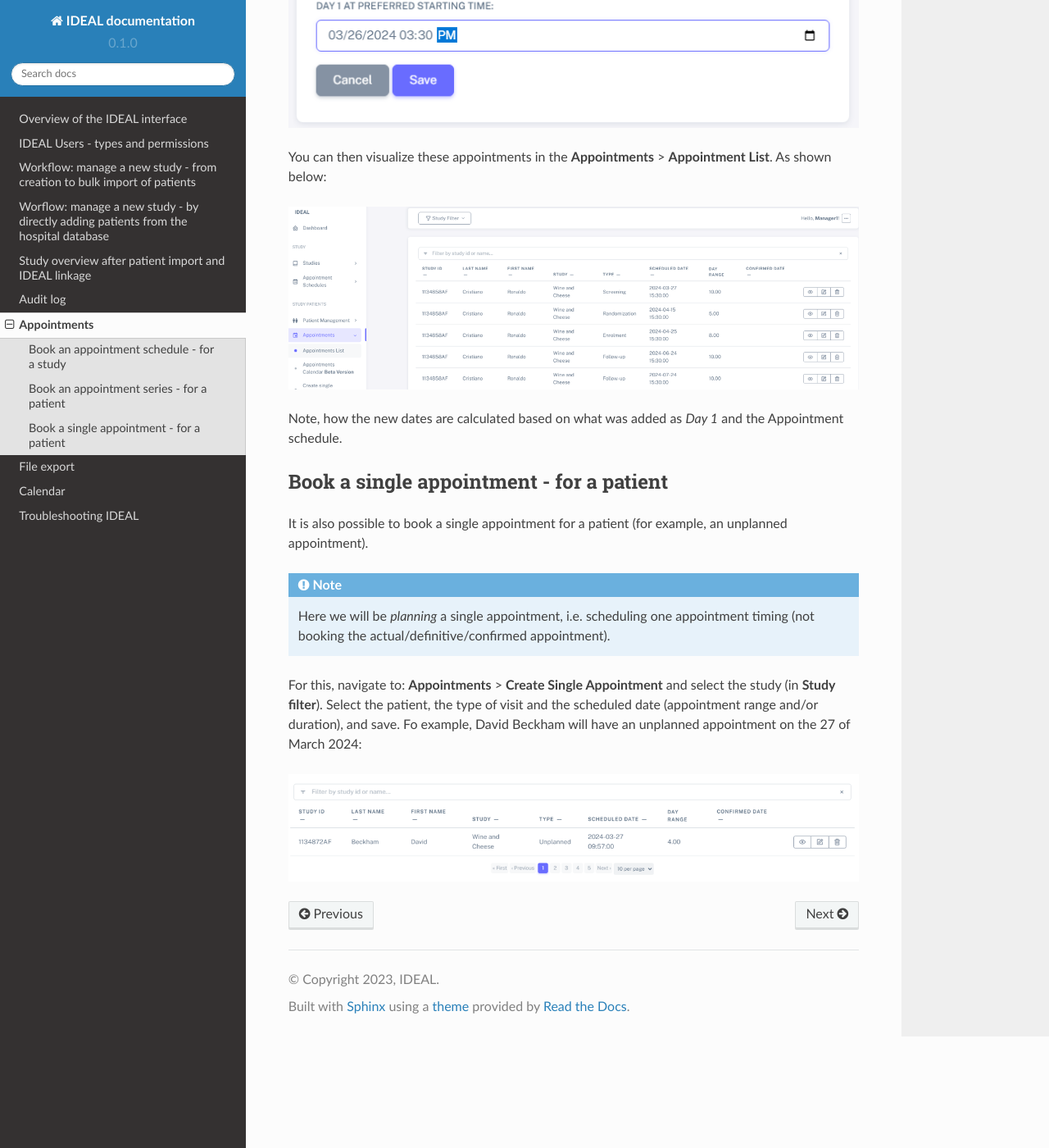
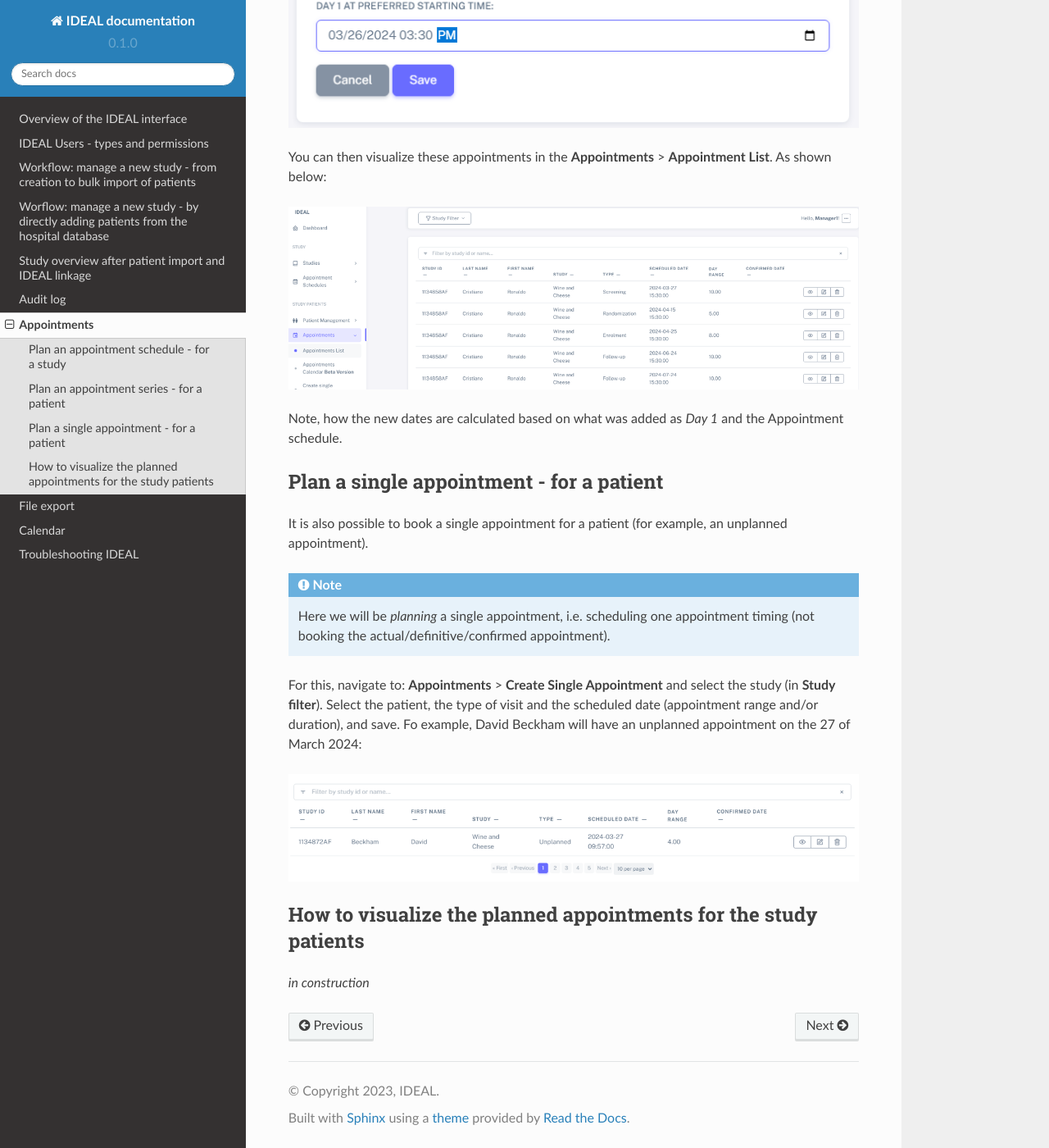
Before and after one commit to Nynuphar/IDEAL-doc, a Sphinx documentation site: the page built from docs/source/appointments.rst, in a window 1280 px wide and 1400 px high, scrolled down 2777 px. Shown: the whole window at 82% size. Built offline with Sphinx 7.4.7 and the Read the Docs theme 2.0.0, drawn with Linux system fonts in a browser that asks for light colours; some of the changed text lies outside the part shown.

Commit message:
Update appointments.rst

```diff
--- a/docs/source/appointments.rst
+++ b/docs/source/appointments.rst
@@ -9,7 +9,7 @@ Appointments are subdivided into 2 sections:
 
 Let's look at these points in more detail.
 
-Book an appointment schedule - for a study
+Plan an appointment schedule - for a study
 ********************************************
 
 .. warning:: Please set the appointment schedule at the **beginning** of the study, before starting to book the appointments for the different patients.
@@ -33,7 +33,7 @@ By double clicking on the *Appointment settings* or using the dropdown menu (see
 
 .. image:: AppList.png
 
-Book an appointment series - for a patient
+Plan an appointment series - for a patient
 *********************************************
 
 .. warning:: Make sure your Appointment Schedule is **correct** before booking any patient appointments.
@@ -52,7 +52,7 @@ You can then visualize these appointments in the **Appointments** > **Appointmen
 
 Note, how the new dates are calculated based on what was added as *Day 1* and the Appointment schedule.
 
-Book a single appointment - for a patient
+Plan a single appointment - for a patient
 *********************************************
 
 It is also possible to book a single appointment for a patient (for example, an unplanned appointment).
@@ -62,3 +62,8 @@ It is also possible to book a single appointment for a patient (for example, an
 For this, navigate to: **Appointments** > **Create Single Appointment** and select the study (in **Study filter**). Select the patient, the type of visit and the scheduled date (appointment range and/or duration), and save. Fo example, David Beckham will have an unplanned appointment on the 27 of March 2024:
 
 .. image:: AppSingle.png
+
+How to visualize the planned appointments for the study patients
+*******************************************************************
+
+*in construction*
```
